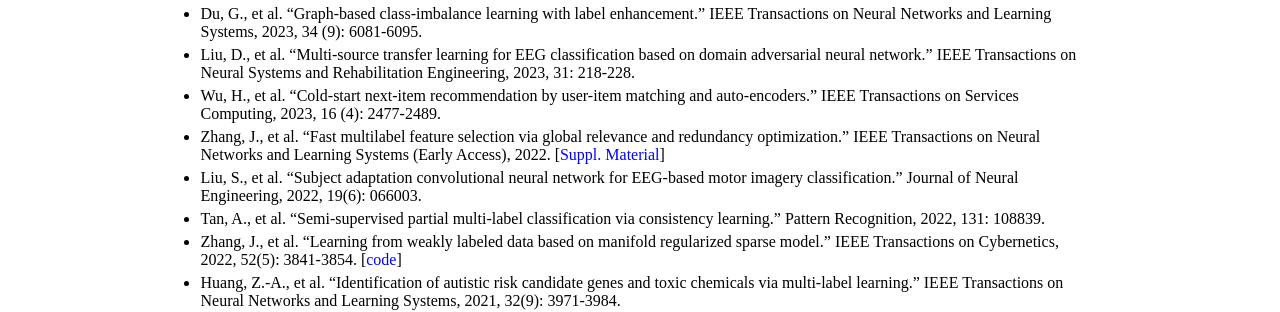
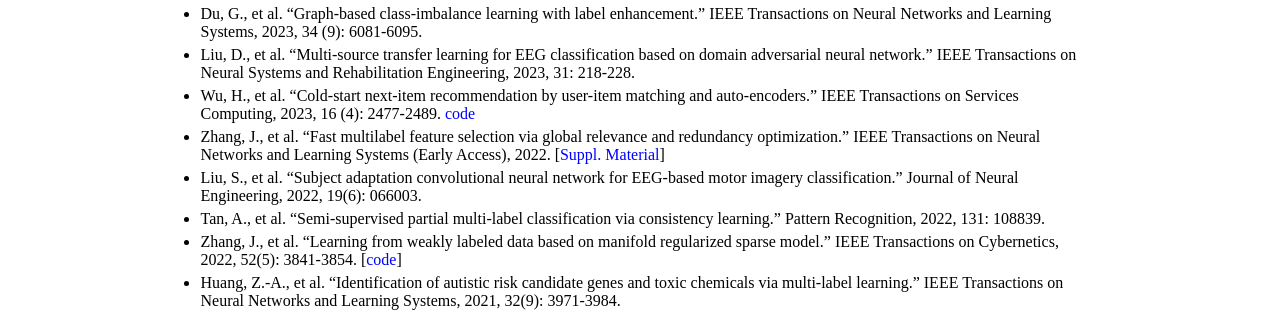
Before and after one commit to jiazhang-ml/jiazhang-ml.github.io, a Jekyll site: the page built from index.md, in a window 1280 px wide. Shown: the part 481-793 px from the top of the page. Built offline with Jekyll 4.4.1, drawn with Linux system fonts in a browser that asks for light colours.

Commit message:
Update index.md

```diff
--- a/index.md
+++ b/index.md
@@ -20,7 +20,7 @@ layout: default
 * Zhang, J., et al. "Group-preserving label-specific feature selection for multi-label learning." Expert Systems with Applications, 2023, 213: 118861. [[code](https://codeocean.com/capsule/1281687/tree/v1)]
 * Du, G., et al. "Graph-based class-imbalance learning with label enhancement." IEEE Transactions on Neural Networks and Learning Systems, 2023, 34 (9): 6081-6095.
 * Liu, D., et al. "Multi-source transfer learning for EEG classification based on domain adversarial neural network." IEEE Transactions on Neural Systems and Rehabilitation Engineering, 2023, 31: 218-228.
-* Wu, H., et al. "Cold-start next-item recommendation by user-item matching and auto-encoders." IEEE Transactions on Services Computing, 2023, 16 (4): 2477-2489.
+* Wu, H., et al. "Cold-start next-item recommendation by user-item matching and auto-encoders." IEEE Transactions on Services Computing, 2023, 16 (4): 2477-2489. [code](https://github.com/wuhanrui/UIMA)
 * Zhang, J., et al. "Fast multilabel feature selection via global relevance and redundancy optimization." IEEE Transactions on Neural Networks and Learning Systems (Early Access), 2022. [[Suppl. Material](SM-GRROfast.pdf)]
 * Liu, S., et al. "Subject adaptation convolutional neural network for EEG-based motor imagery classification." Journal of Neural Engineering, 2022, 19(6): 066003.
 * Tan, A., et al. "Semi-supervised partial multi-label classification via consistency learning." Pattern Recognition, 2022, 131: 108839.
```
